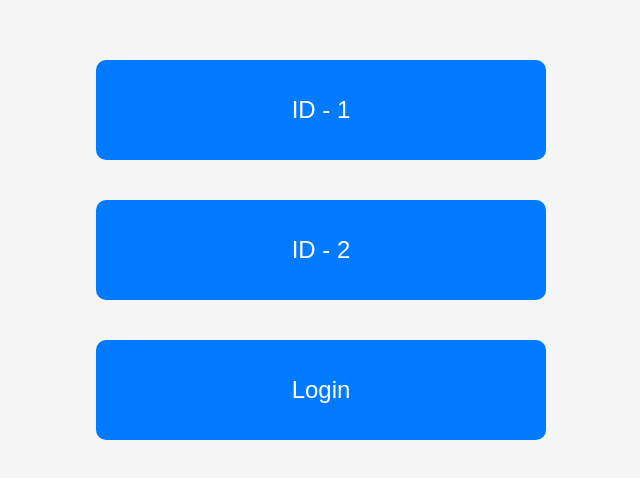
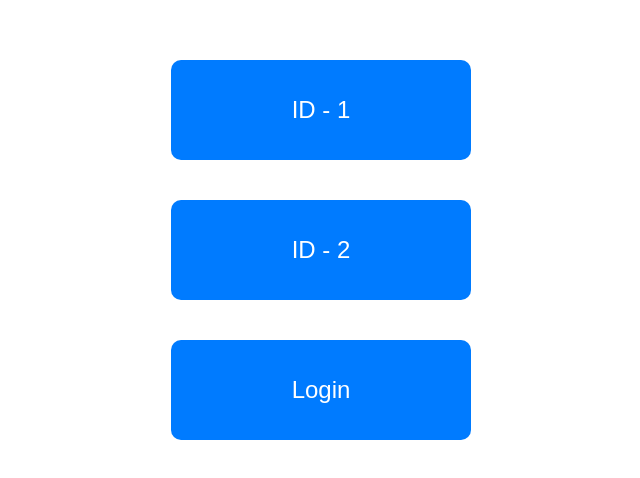
Before and after one commit to SkPocketmoney/Id-start, a plain HTML site: page index.html in a window 1280 px wide. Shown: the part 150-628 px from the top of the page, without its empty margins (319-959 px from the left). Drawn offline with Linux system fonts and the light colour scheme.

Commit message:
Update index.html

```diff
--- a/index.html
+++ b/index.html
@@ -12,11 +12,9 @@
             justify-content: center;
             height: 100vh;
             margin: 0;
-            font-family: Arial, sans-serif; /* Added a font-family for better aesthetics */
-            background-color: #f5f5f5; /* Added a light background color for contrast */
         }
         .button {
-            width: 450px;
+            width: 300px;
             height: 100px;
             font-size: 24px;
             margin: 20px;
@@ -31,18 +29,10 @@
             background-color: #0056b3;
         }
     </style>
-    <script>
-        function openAndClose(url) {
-            var newWindow = window.open(url);
-            setTimeout(function() {
-                newWindow.close();
-            }, 2000);
-        }
-    </script>
 </head>
 <body>
-    <button class="button" onclick="openAndClose('https://www.hipi.co.in/@onlybeauty_girl')">ID - 1</button>
-    <button class="button" onclick="openAndClose('https://www.hipi.co.in/@mhindi445')">ID - 2</button>
-    <button class="button" onclick="openAndClose('https://www.bing.com')">Login</button>
+    <button class="button" onclick="location.href='https://www.hipi.co.in/@onlybeauty_girl'">ID - 1</button>
+    <button class="button" onclick="location.href='https://www.hipi.co.in/@mhindi445'">ID - 2</button>
+    <button class="button" onclick="location.href='https://www.bing.com'">Login</button>
 </body>
 </html>
```
